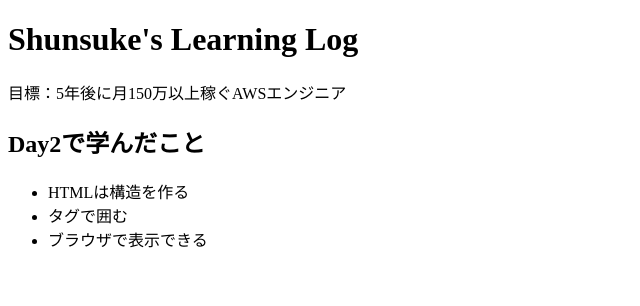
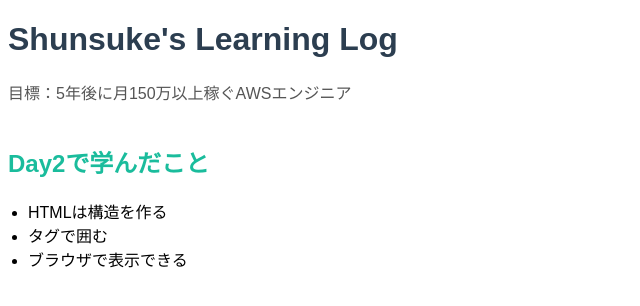
Before and after one commit to shunsukeyamaguchi/learning-log, a plain HTML site: page index.html in a window 1280 px wide. Shown: the whole page, without its empty margins (0-640 px from the left). Drawn offline with Linux system fonts and the light colour scheme.

Commit message:
Day3: add basic CSS styling

```diff
--- a/index.html
+++ b/index.html
@@ -3,6 +3,7 @@
   <head>
     <meta charset="UTF-8">
     <title>Day2 HTML Practice</title>
+    <link rel="stylesheet" href="style.css">
   </head>
   <body>
     <h1>Shunsuke's Learning Log</h1>
--- /dev/null
+++ b/style.css
@@ -0,0 +1,22 @@
+body {
+  font-family: Arial, sans-serif;
+  margin-top: 40x;
+}
+
+h1 {
+  color: #2c3e50;
+}
+
+p {
+  color: #555;
+  font-size: 16px;
+}
+
+h2 {
+  margin-top: 40px;
+  color: #1abc9c;
+}
+
+ul {
+  padding-left: 20px;
+}
```
